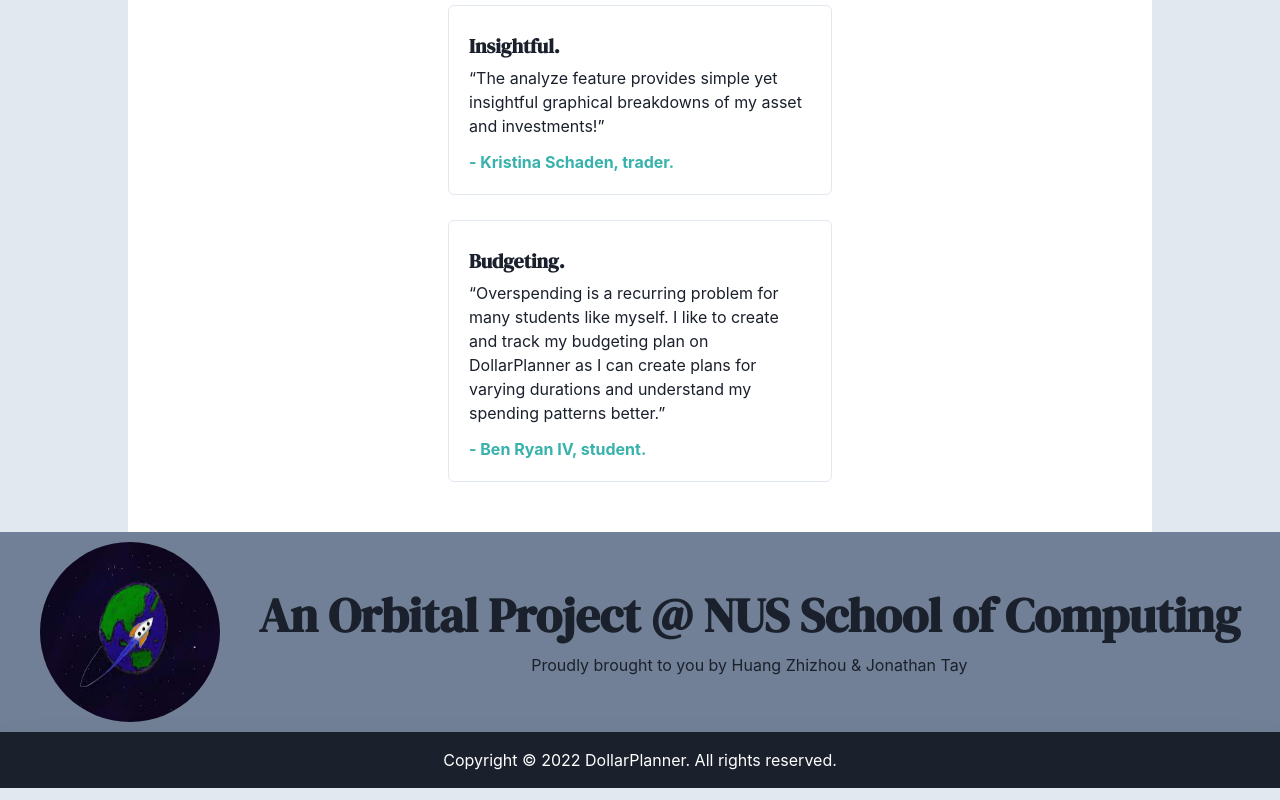
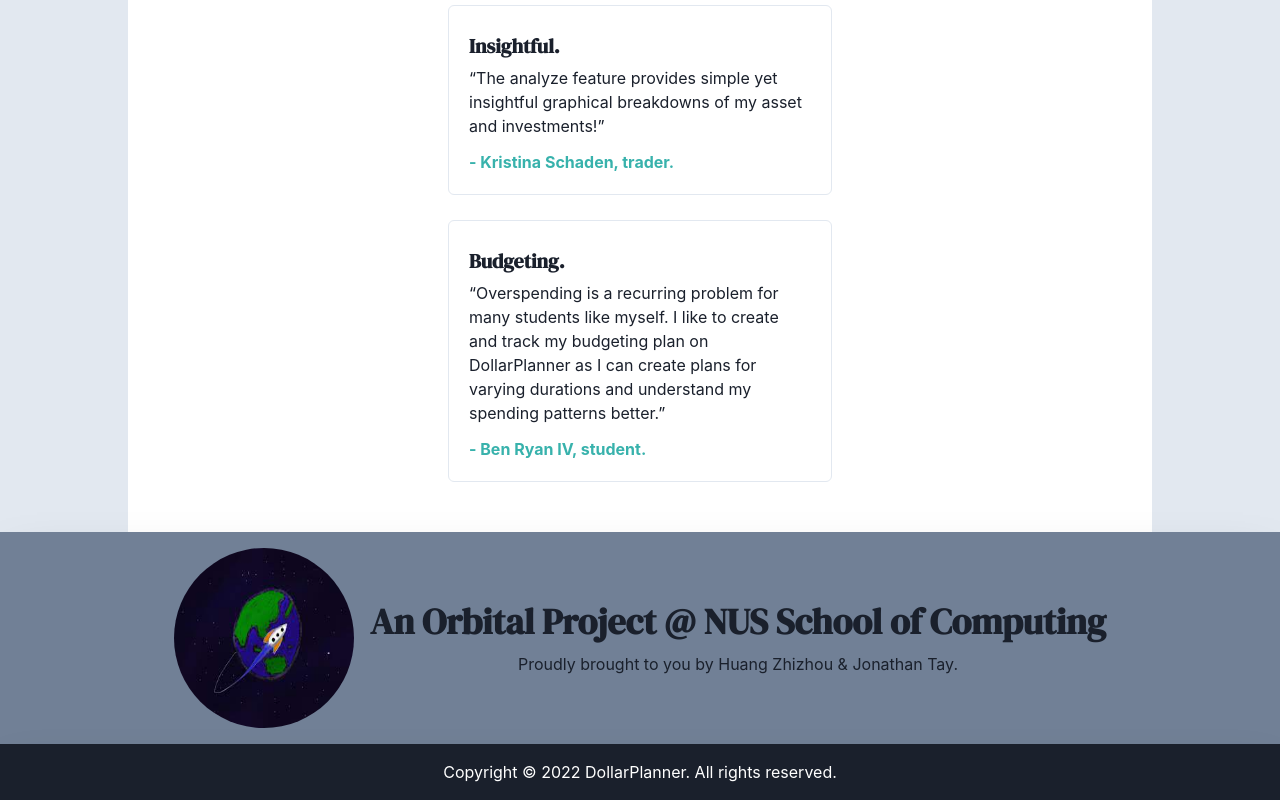
Before and after one commit to project-orbital/frontend, a React (Create React App) app: page / in a window 1280 px wide. Shown: the part 1045-1845 px from the top of the page. Built offline with nearby package versions, Linux system fonts and the light colour scheme.

Commit message:
made some changes to the banner design

```diff
--- a/src/features/landing/components/Banner.js
+++ b/src/features/landing/components/Banner.js
@@ -1,8 +1,23 @@
-import { Heading, VStack, HStack, Image, Spacer, Text } from "@chakra-ui/react";
+import {
+    Center,
+    Heading,
+    VStack,
+    HStack,
+    Image,
+    Spacer,
+    Text,
+} from "@chakra-ui/react";
 
 export default function Banner(props) {
     return (
-        <HStack w="100%" h="200px" p="40px" bg="gray.500">
+        <Center
+            w="100%"
+            p="1em 10%"
+            justify="space-between"
+            bg="gray.500"
+            shadow="2xl"
+        >
+            <HStack>
                 <Image
                     borderRadius="full"
                     boxSize="180px"
@@ -10,13 +25,14 @@ export default function Banner(props) {
                 />
                 <Spacer />
                 <VStack>
-                <Heading fontSize="5xl">
+                    <Heading fontSize="4xl">
                         An Orbital Project @ NUS School of Computing
                     </Heading>
                     <Text>
-                    Proudly brought to you by Huang Zhizhou & Jonathan Tay
+                        Proudly brought to you by Huang Zhizhou & Jonathan Tay.
                     </Text>
                 </VStack>
             </HStack>
+        </Center>
     );
 }
```
Lines whose indentation alone changed are shown as unchanged.
